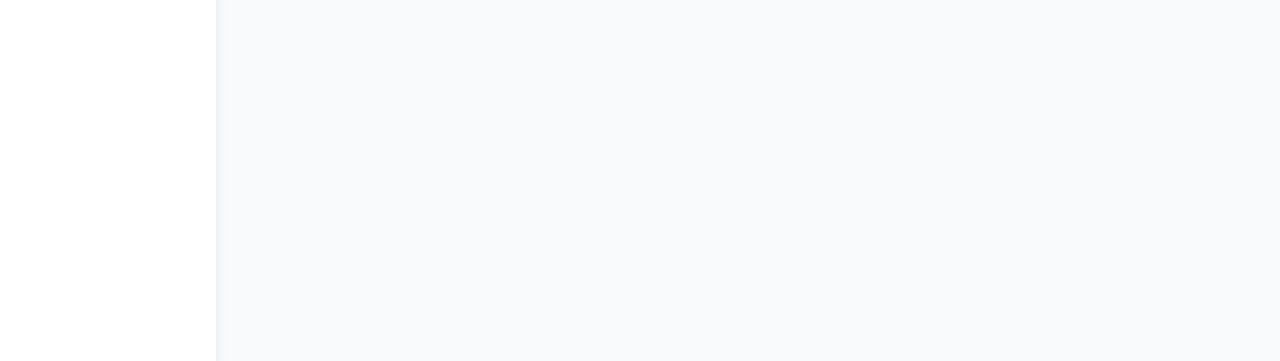
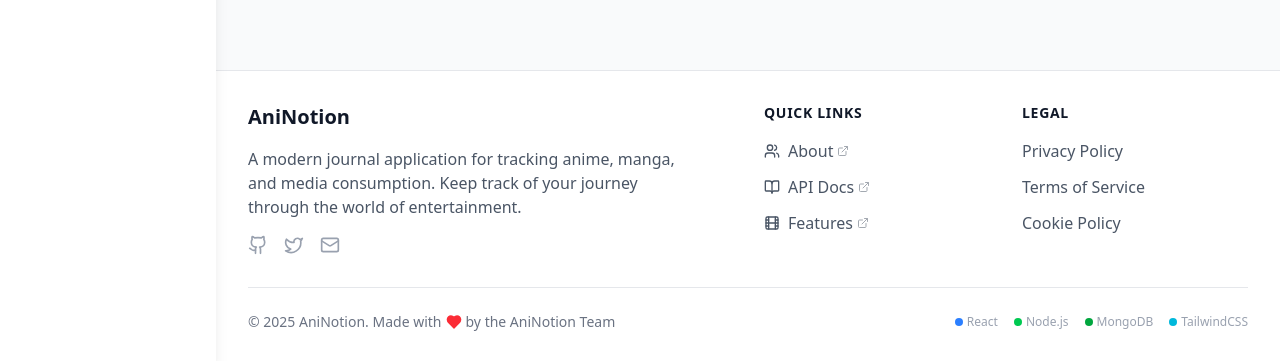
Before and after one commit to mohitahlawat2001/AniNotion, a React (Vite) app in the folder aninotion-frontend/: page / in a window 1280 px wide. Shown: the part 436-797 px from the top of the page. Built offline with nearby package versions, Linux system fonts and the light colour scheme; no server answers.

Commit message:
Add footer component to fix missing footer issue #10

```diff
--- /dev/null
+++ b/aninotion-frontend/src/components/Footer.jsx
@@ -0,0 +1,184 @@
+import React from 'react';
+import {
+  Github,
+  Twitter,
+  Mail,
+  Heart,
+  ExternalLink,
+  BookOpen,
+  Film,
+  Users,
+} from 'lucide-react';
+
+const Footer = () => {
+  const currentYear = new Date().getFullYear();
+
+  const socialLinks = [
+    {
+      name: 'GitHub',
+      icon: Github,
+      href: 'https://github.com/mohitahlawat2001/AniNotion',
+      color: 'hover:text-gray-800',
+    },
+    {
+      name: 'Twitter',
+      icon: Twitter,
+      href: '#',
+      color: 'hover:text-blue-400',
+    },
+    {
+      name: 'Email',
+      icon: Mail,
+      href: 'mailto:support@aninotion.com',
+      color: 'hover:text-green-500',
+    },
+  ];
+
+  const quickLinks = [
+    {
+      name: 'About',
+      href: '/about',
+      icon: Users,
+    },
+    {
+      name: 'API Docs',
+      href: '/api-docs',
+      icon: BookOpen,
+    },
+    {
+      name: 'Features',
+      href: '/features',
+      icon: Film,
+    },
+  ];
+
+  const legalLinks = [
+    {
+      name: 'Privacy Policy',
+      href: '/privacy',
+    },
+    {
+      name: 'Terms of Service',
+      href: '/terms',
+    },
+    {
+      name: 'Cookie Policy',
+      href: '/cookies',
+    },
+  ];
+
+  return (
+    <footer className="bg-white border-t border-gray-200 mt-auto">
+      <div className="max-w-7xl mx-auto px-4 sm:px-6 lg:px-8 py-8">
+        {/* Main Footer Content */}
+        <div className="grid grid-cols-1 md:grid-cols-2 lg:grid-cols-4 gap-8">
+          {/* Brand Section */}
+          <div className="col-span-1 lg:col-span-2">
+            <div className="mb-4">
+              <h3 className="text-xl font-bold text-gray-900">AniNotion</h3>
+            </div>
+            <p className="text-gray-600 mb-4 max-w-md">
+              A modern journal application for tracking anime, manga, and media
+              consumption. Keep track of your journey through the world of
+              entertainment.
+            </p>
+            <div className="flex space-x-4">
+              {socialLinks.map((link) => {
+                const IconComponent = link.icon;
+                return (
+                  <a
+                    key={link.name}
+                    href={link.href}
+                    target="_blank"
+                    rel="noopener noreferrer"
+                    className={`text-gray-400 ${link.color} transition-colors duration-200`}
+                    aria-label={link.name}
+                  >
+                    <IconComponent className="w-5 h-5" />
+                  </a>
+                );
+              })}
+            </div>
+          </div>
+
+          {/* Quick Links */}
+          <div>
+            <h4 className="text-sm font-semibold text-gray-900 uppercase tracking-wider mb-4">
+              Quick Links
+            </h4>
+            <ul className="space-y-3">
+              {quickLinks.map((link) => {
+                const IconComponent = link.icon;
+                return (
+                  <li key={link.name}>
+                    <a
+                      href={link.href}
+                      className="flex items-center text-gray-600 hover:text-gray-900 transition-colors duration-200"
+                    >
+                      <IconComponent className="w-4 h-4 mr-2" />
+                      {link.name}
+                      <ExternalLink className="w-3 h-3 ml-1 opacity-50" />
+                    </a>
+                  </li>
+                );
+              })}
+            </ul>
+          </div>
+
+          {/* Legal Links */}
+          <div>
+            <h4 className="text-sm font-semibold text-gray-900 uppercase tracking-wider mb-4">
+              Legal
+            </h4>
+            <ul className="space-y-3">
+              {legalLinks.map((link) => (
+                <li key={link.name}>
+                  <a
+                    href={link.href}
+                    className="text-gray-600 hover:text-gray-900 transition-colors duration-200"
+                  >
+                    {link.name}
+                  </a>
+                </li>
+              ))}
+            </ul>
+          </div>
+        </div>
+
+        {/* Divider */}
+        <div className="border-t border-gray-200 mt-8 pt-6">
+          <div className="flex flex-col md:flex-row justify-between items-center">
+            {/* Copyright */}
+            <div className="flex items-center text-sm text-gray-500 mb-4 md:mb-0">
+              <span>© {currentYear} AniNotion. Made with</span>
+              <Heart className="w-4 h-4 mx-1 text-red-500 fill-current" />
+              <span>by the AniNotion Team</span>
+            </div>
+
+            {/* Tech Stack */}
+            <div className="flex items-center space-x-4 text-xs text-gray-400">
+              <span className="flex items-center">
+                <span className="w-2 h-2 bg-blue-500 rounded-full mr-1"></span>
+                React
+              </span>
+              <span className="flex items-center">
+                <span className="w-2 h-2 bg-green-500 rounded-full mr-1"></span>
+                Node.js
+              </span>
+              <span className="flex items-center">
+                <span className="w-2 h-2 bg-green-600 rounded-full mr-1"></span>
+                MongoDB
+              </span>
+              <span className="flex items-center">
+                <span className="w-2 h-2 bg-cyan-500 rounded-full mr-1"></span>
+                TailwindCSS
+              </span>
+            </div>
+          </div>
+        </div>
+      </div>
+    </footer>
+  );
+};
+
+export default Footer;
--- a/aninotion-frontend/src/components/Layout.jsx
+++ b/aninotion-frontend/src/components/Layout.jsx
@@ -1,6 +1,7 @@
 import React, { useState } from 'react';
 import { Menu, X } from 'lucide-react';
 import Sidebar from './Sidebar';
+import Footer from './Footer';
 
 const Layout = ({ children, activeCategory, onCategoryChange }) => {
   const [isMobileMenuOpen, setIsMobileMenuOpen] = useState(false);
@@ -28,19 +29,21 @@ const Layout = ({ children, activeCategory, onCategoryChange }) => {
       {isMobileMenuOpen && (
         <div
           //className="lg:hidden fixed inset-0 bg-opacity-10 backdrop-blur-sm z-30"
-           className="lg:hidden fixed inset-0 bg-black/10 backdrop-blur-sm z-30" //miminal
+          className="lg:hidden fixed inset-0 bg-black/10 backdrop-blur-sm z-30" //miminal
           onClick={closeMobileMenu}
         />
       )}
 
       {/* Sidebar */}
-      <div className={`
+      <div
+        className={`
         ${isMobileMenuOpen ? 'translate-x-0' : '-translate-x-full'}
         lg:translate-x-0
         fixed lg:static
         z-40 lg:z-auto
         transition-transform duration-300 ease-in-out
-      `}>
+      `}
+      >
         <Sidebar
           activeCategory={activeCategory}
           onCategoryChange={onCategoryChange}
@@ -49,10 +52,13 @@ const Layout = ({ children, activeCategory, onCategoryChange }) => {
         />
       </div>
 
-      {/* Main content */}
-      <main className="flex-1 p-4 lg:p-6 overflow-auto ml-0 lg:ml-0 pt-6 lg:pt-6">
-        {children}
-      </main>
+      {/* Main content with footer */}
+      <div className="flex-1 flex flex-col ml-0 lg:ml-0">
+        <main className="flex-1 p-4 lg:p-6 overflow-auto pt-6 lg:pt-6">
+          {children}
+        </main>
+        <Footer />
+      </div>
     </div>
   );
 };
```
